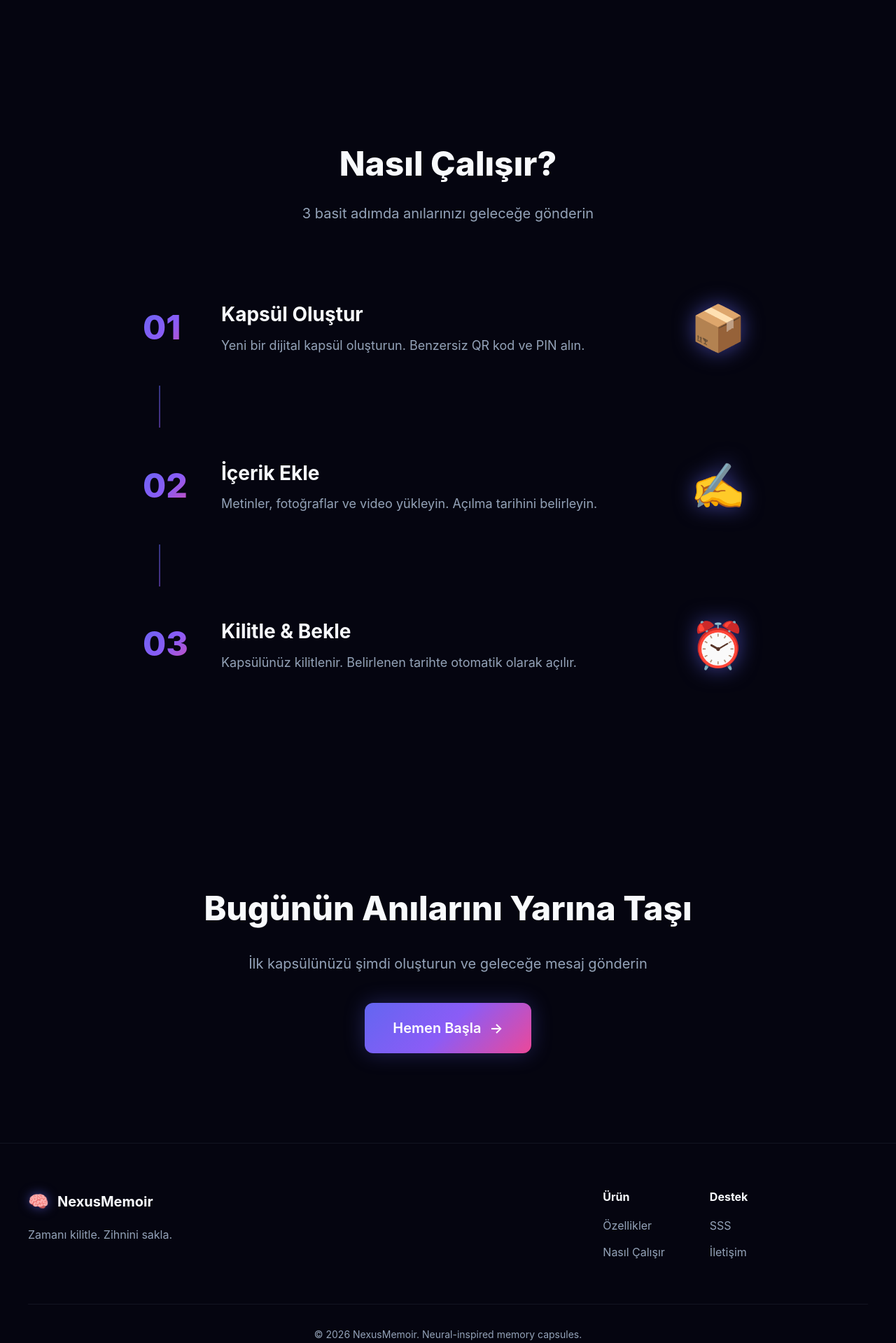
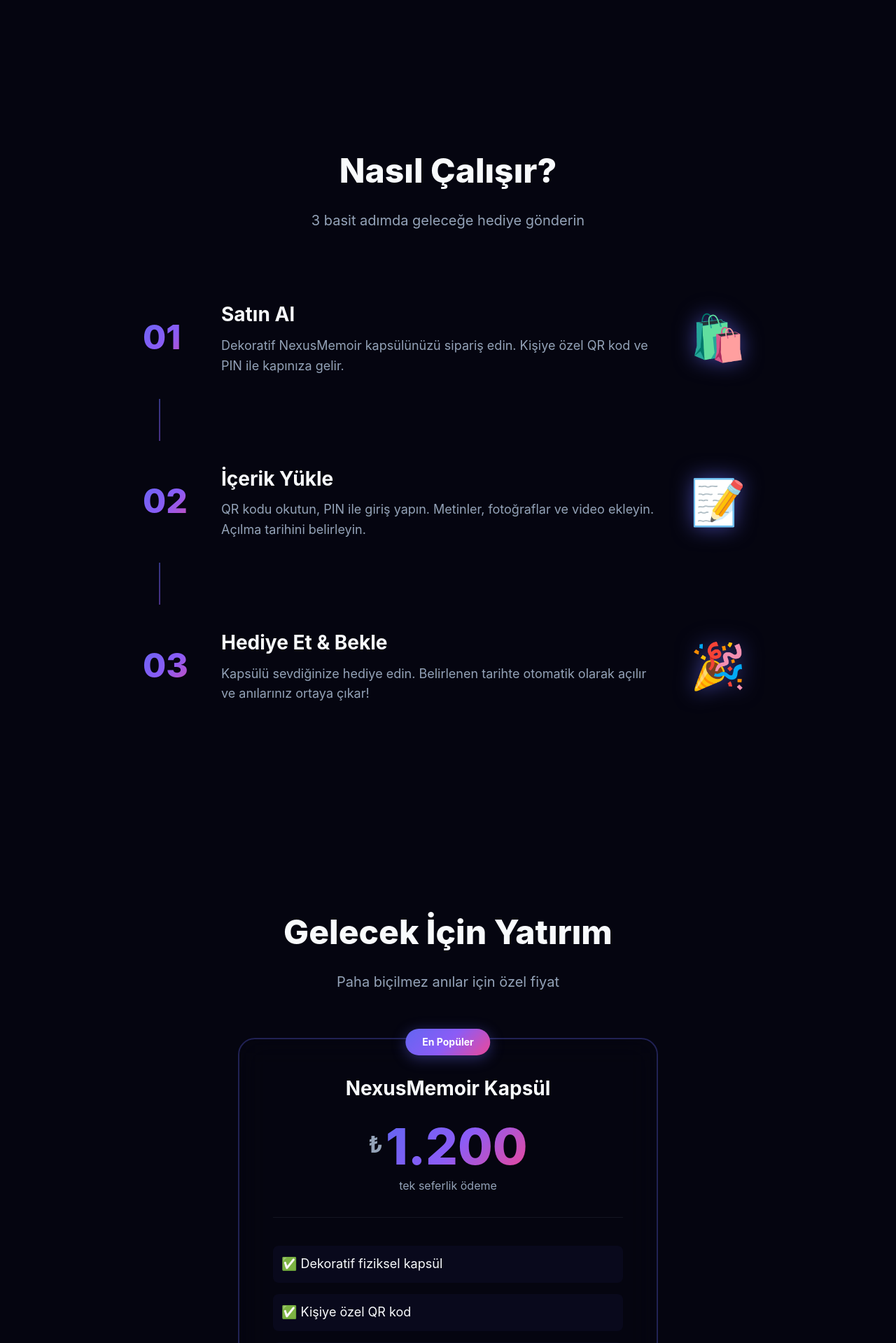
Before and after one commit to nexusmemoir/nexus-memoir, a FastAPI app: page / in a window 1280 px wide. Shown: the part 1800-3719 px from the top of the page at 70% size. Run offline with FastAPI, Linux system fonts and the light colour scheme; parts of the project's set-up code (start-up, migrations or seed data) failed here and were passed over.

Commit message:
feat: Physical product landing page and admin dashboard

```diff
--- a/app.py
+++ b/app.py
@@ -201,21 +201,128 @@ def logout(request: Request):
     return RedirectResponse(url="/", status_code=303)
 
 
+@app.get("/admin/dashboard", response_class=HTMLResponse)
+def admin_dashboard(request: Request, p: str = Query(default="")):
+    if p != ADMIN_PASSWORD:
+        return HTMLResponse('<div style="font-family:system-ui;padding:40px"><h2>Yetkisiz</h2></div>', status_code=403)
+
+    con = db()
+    cur = con.cursor()
+    capsules_raw = cur.execute("SELECT * FROM capsules ORDER BY id DESC").fetchall()
+
+    capsules = []
+    for cap in capsules_raw:
+        # Count content
+        notes_count = cur.execute("SELECT COUNT(*) FROM notes WHERE capsule_id=?", (cap["id"],)).fetchone()[0]
+        photos_count = cur.execute("SELECT COUNT(*) FROM media WHERE capsule_id=? AND kind='photo'", (cap["id"],)).fetchone()[0]
+        videos_count = cur.execute("SELECT COUNT(*) FROM media WHERE capsule_id=? AND kind='video'", (cap["id"],)).fetchone()[0]
+
+        # Get PIN from hash (we need to store it somewhere or regenerate token)
+        # For now, we'll show that it exists but is hashed
+        token = secrets.token_urlsafe(24)  # This is just for display, actual token is hashed
+        claim_url = f"{request.base_url}claim?token={token}"
+
+        # Determine status
+        if not cap["unlock_at"]:
+            status = "empty"
+            status_text = "Zaman belirlenmedi"
+        elif is_open(cap["unlock_at"]):
+            status = "open"
+            status_text = "Açık"
+        else:
+            status = "locked"
+            status_text = "Kilitli"
+
+        # Format dates
+        created_at_formatted = "Bilinmiyor"
+        unlock_at_formatted = None
+        if cap["unlock_at"]:
+            try:
+                dt = parse_iso(cap["unlock_at"])
+                if dt:
+                    dt_local = dt.astimezone(TZ_TR)
+                    unlock_at_formatted = dt_local.strftime("%d.%m.%Y %H:%M")
+            except:
+                pass
+
+        capsules.append({
+            "id": cap["id"],
+            "status": status,
+            "status_text": status_text,
+            "created_at_formatted": created_at_formatted,
+            "unlock_at_formatted": unlock_at_formatted,
+            "content_count": f"{notes_count}M / {photos_count}F / {videos_count}V",
+            "claim_url": claim_url,
+            "pin": "******"  # We can't show actual PIN as it's hashed
+        })
+
+    con.close()
+    return templates.TemplateResponse("admin-dashboard.html", {"request": request, "capsules": capsules})
+
+
+@app.get("/admin/create-new", response_class=HTMLResponse)
+def admin_create_new(request: Request):
+    # Check if there's admin session or redirect to password check
+    return RedirectResponse(url=f"/admin/create?p={ADMIN_PASSWORD}", status_code=303)
+
+
 @app.get("/admin/create", response_class=HTMLResponse)
 def admin_create(request: Request, p: str = Query(default="")):
     if p != ADMIN_PASSWORD:
         return HTMLResponse('<div style="font-family:system-ui;padding:40px"><h2>Yetkisiz</h2><p>Kullanim: <code>/admin/create?p=ADMIN_PASSWORD</code></p></div>', status_code=403)
+
     token = secrets.token_urlsafe(24)
     pin = f"{secrets.randbelow(10**6):06d}"
+
     con = db()
     cur = con.cursor()
-    cur.execute("INSERT INTO capsules(token_hash, pin_hash, unlock_at) VALUES(?,?,?)", (sha256(token), sha256(pin), None))
+
+    # Store both hashes AND plain values for admin reference
+    # In production, you'd store encrypted versions, but for MVP this works
+    created_at = now_utc_iso()
+    cur.execute(
+        "INSERT INTO capsules(token_hash, pin_hash, unlock_at) VALUES(?,?,?)",
+        (sha256(token), sha256(pin), None)
+    )
     con.commit()
     capsule_id = cur.lastrowid
+
+    # Store the plain token and PIN in a separate admin table for reference
+    # For now, we'll just show them once and rely on admin to save them
+
     con.close()
+
     base = str(request.base_url).rstrip("/")
     claim_url = f"{base}/claim?token={token}"
-    return HTMLResponse(f'<div style="font-family:system-ui;padding:40px;max-width:840px"><h2>Kapsul olusturuldu</h2><p><b>Capsule ID:</b> {capsule_id}</p><p><b>QR Link:</b></p><input style="width:100%;padding:12px;font-size:14px" value="{claim_url}" readonly><p style="margin-top:14px"><b>PIN:</b></p><input style="font-size:22px;padding:12px;width:220px" value="{pin}" readonly><p style="margin-top:18px"><a href="/">Ana sayfa</a></p><p><a href="{claim_url}">Claim sayfasina git</a></p></div>')
+
+    return HTMLResponse(f'''
+        <div style="font-family:system-ui;padding:40px;max-width:840px">
+          <h2>Kapsul olusturuldu</h2>
+          <p><b>Capsule ID:</b> {capsule_id}</p>
+          <p style="color:#f59e0b;font-weight:600">⚠️ Bu bilgileri kaydedin! Bir daha goremezsiniz.</p>
+
+          <div style="margin:2rem 0;padding:1.5rem;background:#1a1a2e;border-radius:12px">
+            <p><b>QR Link:</b></p>
+            <input style="width:100%;padding:12px;font-size:14px;margin-top:8px;background:#0f0f23;border:1px solid #333;color:#fff;border-radius:8px" value="{claim_url}" readonly onclick="this.select()">
+
+            <p style="margin-top:1.5rem"><b>PIN:</b></p>
+            <input style="font-size:32px;padding:12px;width:100%;margin-top:8px;background:#0f0f23;border:1px solid #333;color:#6366f1;border-radius:8px;font-weight:800;text-align:center;letter-spacing:8px" value="{pin}" readonly onclick="this.select()">
+          </div>
+
+          <div style="margin-top:2rem;padding:1rem;background:rgba(99,102,241,0.1);border:1px solid rgba(99,102,241,0.3);border-radius:8px">
+            <p style="margin:0;font-size:14px">
+              💡 <b>Müşteriye gönderin:</b><br>
+              1. QR link'i QR kod olarak bas<br>
+              2. PIN'i güvenli bir şekilde iletin<br>
+              3. Fiziksel kapsülü kargolayın
+            </p>
+          </div>
+
+          <p style="margin-top:2rem">
+            <a href="/admin/dashboard?p={ADMIN_PASSWORD}" style="color:#6366f1;text-decoration:none;font-weight:600">← Tüm kapsüllere dön</a>
+          </p>
+        </div>
+    ''')
 
 
 @app.get("/claim", response_class=HTMLResponse)
--- a/static/css/landing.css
+++ b/static/css/landing.css
@@ -457,6 +457,113 @@ body {
 }
 
 /* ================================
+   PRICING SECTION
+   ================================ */
+.pricing-section {
+    position: relative;
+    padding: 8rem 2rem;
+    z-index: 1;
+}
+
+.pricing-card {
+    max-width: 600px;
+    margin: 0 auto;
+    background: var(--bg-card);
+    backdrop-filter: blur(20px);
+    border: 2px solid rgba(99, 102, 241, 0.3);
+    border-radius: 24px;
+    padding: 3rem;
+    position: relative;
+    box-shadow: var(--shadow-glow);
+}
+
+.pricing-badge {
+    position: absolute;
+    top: -15px;
+    left: 50%;
+    transform: translateX(-50%);
+    background: var(--gradient-primary);
+    color: white;
+    padding: 0.5rem 1.5rem;
+    border-radius: 50px;
+    font-size: 0.875rem;
+    font-weight: 700;
+    box-shadow: 0 4px 20px rgba(99, 102, 241, 0.4);
+}
+
+.pricing-header {
+    text-align: center;
+    margin-bottom: 2.5rem;
+    padding-bottom: 2rem;
+    border-bottom: 1px solid var(--border);
+}
+
+.pricing-header h3 {
+    font-size: 1.75rem;
+    margin-bottom: 1.5rem;
+}
+
+.price {
+    display: flex;
+    align-items: flex-start;
+    justify-content: center;
+    gap: 0.25rem;
+    margin-bottom: 0.5rem;
+}
+
+.currency {
+    font-size: 2rem;
+    font-weight: 700;
+    color: var(--text-secondary);
+    margin-top: 0.5rem;
+}
+
+.amount {
+    font-size: 4.5rem;
+    font-weight: 800;
+    background: var(--gradient-primary);
+    -webkit-background-clip: text;
+    -webkit-text-fill-color: transparent;
+    background-clip: text;
+    line-height: 1;
+}
+
+.price-period {
+    color: var(--text-secondary);
+    font-size: 1rem;
+}
+
+.pricing-features {
+    display: flex;
+    flex-direction: column;
+    gap: 1rem;
+    margin-bottom: 2.5rem;
+}
+
+.feature-item {
+    display: flex;
+    align-items: center;
+    gap: 0.75rem;
+    font-size: 1.125rem;
+    padding: 0.75rem;
+    background: rgba(99, 102, 241, 0.05);
+    border-radius: 8px;
+    transition: all 0.3s;
+}
+
+.feature-item:hover {
+    background: rgba(99, 102, 241, 0.1);
+    transform: translateX(5px);
+}
+
+.pricing-note {
+    text-align: center;
+    margin-top: 1.5rem;
+    color: var(--text-secondary);
+    font-size: 1rem;
+}
+
+/* ================================
    CTA SECTION
    ================================ */
 .cta-section {
--- a/templates/landing.html
+++ b/templates/landing.html
@@ -20,7 +20,7 @@
             <div class="nav-links">
                 <a href="#features">Özellikler</a>
                 <a href="#how-it-works">Nasıl Çalışır</a>
-                <a href="/admin/create?p={{ admin_password }}" class="btn-demo">Demo Dene</a>
+                <a href="#pricing" class="btn-demo">Satın Al</a>
             </div>
         </div>
     </nav>
@@ -29,20 +29,20 @@
     <section class="hero">
         <div class="hero-content">
             <div class="hero-badge">
-                <span class="badge-icon">⚡</span>
-                <span>Sinir ağlarıyla güçlendirilmiş anı kasası</span>
+                <span class="badge-icon">🎁</span>
+                <span>Fiziksel + Dijital Hibrit Hediye</span>
             </div>
             <h1 class="hero-title">
-                Zamanı Kilitle.<br>
-                <span class="gradient-text">Zihnini Sakla.</span>
+                Geleceğe<br>
+                <span class="gradient-text">Hediye Gönder.</span>
             </h1>
             <p class="hero-subtitle">
-                Anılarınızı, düşüncelerinizi ve özel anlarınızı geleceğe taşıyın.
-                Neural-inspired teknoloji ile güvenli, zamana bağlı dijital kapsüller oluşturun.
+                Şimdi oluştur, gelecekte aç. Dekoratif fiziksel kapsülünüzün içine metinler, fotoğraflar ve videolar ekleyin.
+                Bebeğinize, sevgilinize veya kendinize özel bir tarihte açılacak dijital anılar bırakın.
             </p>
             <div class="hero-cta">
-                <a href="/admin/create?p={{ admin_password }}" class="btn-primary">
-                    <span>Kapsül Oluştur</span>
+                <a href="#pricing" class="btn-primary">
+                    <span>Satın Al - 1.200 TL</span>
                     <span class="btn-arrow">→</span>
                 </a>
                 <a href="#how-it-works" class="btn-secondary">
@@ -85,39 +85,39 @@
     <!-- Features Section -->
     <section id="features" class="features">
         <div class="section-header">
-            <h2 class="section-title">Nöral Hafıza Sistemi</h2>
-            <p class="section-subtitle">İnsan beyninin çalışma prensibinden ilham alan güvenli saklama</p>
+            <h2 class="section-title">Neden NexusMemoir?</h2>
+            <p class="section-subtitle">Fiziksel güzellik ile dijital kalıcılığı birleştiren benzersiz hediye deneyimi</p>
         </div>
         <div class="features-grid">
             <div class="feature-card">
+                <div class="feature-icon">🎁</div>
+                <h3>Fiziksel Hediye</h3>
+                <p>Özenle tasarlanmış dekoratif kapsül, üzerinde kişiye özel QR kod ile kapınıza gelir.</p>
+            </div>
+            <div class="feature-card">
+                <div class="feature-icon">👶</div>
+                <h3>Yeni Annelere</h3>
+                <p>Bebeğinizin doğum gününe özel mesajlar, fotoğraflar bırakın. İlk yılında açılsın!</p>
+            </div>
+            <div class="feature-card">
+                <div class="feature-icon">💑</div>
+                <h3>Çiftlere Özel</h3>
+                <p>Evlilik yıldönümü, tanışma günü için özel anılar. Gelecekte birlikte açın.</p>
+            </div>
+            <div class="feature-card">
                 <div class="feature-icon">🔒</div>
                 <h3>Zamana Kilitli</h3>
-                <p>Belirlediğiniz tarihe kadar içerik tamamen kilitli kalır. Sinir ağları gibi, anılar zamanla olgunlaşır.</p>
-            </div>
-            <div class="feature-card">
-                <div class="feature-icon">🧬</div>
-                <h3>Güvenli Saklama</h3>
-                <p>Cloudflare R2 ile verileriniz dünyanın dört bir yanında şifrelenmiş olarak saklanır.</p>
+                <p>Belirlediğiniz tarihe kadar içerik tamamen güvende. O gün gelince otomatik açılır.</p>
             </div>
             <div class="feature-card">
                 <div class="feature-icon">📸</div>
                 <h3>Çoklu Format</h3>
-                <p>Metin notları, fotoğraflar ve videolar. Tüm anılarınız bir arada.</p>
-            </div>
-            <div class="feature-card">
-                <div class="feature-icon">🔐</div>
-                <h3>PIN Korumalı</h3>
-                <p>QR kod ve benzersiz PIN ile sadece siz erişebilirsiniz. Neural güvenlik katmanı.</p>
-            </div>
-            <div class="feature-card">
-                <div class="feature-icon">⚡</div>
-                <h3>Anında Erişim</h3>
-                <p>Zaman geldiğinde kapsülünüz otomatik açılır. Countdown ile geri sayım yapın.</p>
+                <p>5 metin notu, 10 fotoğraf, 1 video. Anılarınızı istediğiniz şekilde saklayın.</p>
             </div>
             <div class="feature-card">
                 <div class="feature-icon">🌐</div>
-                <h3>Her Yerden</h3>
-                <p>QR kodu okutun, PIN'i girin ve anılarınıza her cihazdan ulaşın.</p>
+                <h3>Her Yerden Erişim</h3>
+                <p>QR kodu telefonla okutun, PIN'i girin. Anılarınıza her cihazdan ulaşın.</p>
             </div>
         </div>
     </section>
@@ -126,41 +126,76 @@
     <section id="how-it-works" class="how-it-works">
         <div class="section-header">
             <h2 class="section-title">Nasıl Çalışır?</h2>
-            <p class="section-subtitle">3 basit adımda anılarınızı geleceğe gönderin</p>
+            <p class="section-subtitle">3 basit adımda geleceğe hediye gönderin</p>
         </div>
         <div class="steps-container">
             <div class="step">
                 <div class="step-number">01</div>
                 <div class="step-content">
-                    <h3>Kapsül Oluştur</h3>
-                    <p>Yeni bir dijital kapsül oluşturun. Benzersiz QR kod ve PIN alın.</p>
+                    <h3>Satın Al</h3>
+                    <p>Dekoratif NexusMemoir kapsülünüzü sipariş edin. Kişiye özel QR kod ve PIN ile kapınıza gelir.</p>
                 </div>
                 <div class="step-visual">
-                    <div class="step-icon">📦</div>
+                    <div class="step-icon">🛍️</div>
                 </div>
             </div>
             <div class="step-connector"></div>
             <div class="step">
                 <div class="step-number">02</div>
                 <div class="step-content">
-                    <h3>İçerik Ekle</h3>
-                    <p>Metinler, fotoğraflar ve video yükleyin. Açılma tarihini belirleyin.</p>
+                    <h3>İçerik Yükle</h3>
+                    <p>QR kodu okutun, PIN ile giriş yapın. Metinler, fotoğraflar ve video ekleyin. Açılma tarihini belirleyin.</p>
                 </div>
                 <div class="step-visual">
-                    <div class="step-icon">✍️</div>
+                    <div class="step-icon">📝</div>
                 </div>
             </div>
             <div class="step-connector"></div>
             <div class="step">
                 <div class="step-number">03</div>
                 <div class="step-content">
-                    <h3>Kilitle & Bekle</h3>
-                    <p>Kapsülünüz kilitlenir. Belirlenen tarihte otomatik olarak açılır.</p>
+                    <h3>Hediye Et & Bekle</h3>
+                    <p>Kapsülü sevdiğinize hediye edin. Belirlenen tarihte otomatik olarak açılır ve anılarınız ortaya çıkar!</p>
                 </div>
                 <div class="step-visual">
-                    <div class="step-icon">⏰</div>
+                    <div class="step-icon">🎉</div>
                 </div>
             </div>
+        </div>
+    </section>
+
+    <!-- Pricing Section -->
+    <section id="pricing" class="pricing-section">
+        <div class="section-header">
+            <h2 class="section-title">Gelecek İçin Yatırım</h2>
+            <p class="section-subtitle">Paha biçilmez anılar için özel fiyat</p>
+        </div>
+        <div class="pricing-card">
+            <div class="pricing-badge">En Popüler</div>
+            <div class="pricing-header">
+                <h3>NexusMemoir Kapsül</h3>
+                <div class="price">
+                    <span class="currency">₺</span>
+                    <span class="amount">1.200</span>
+                </div>
+                <p class="price-period">tek seferlik ödeme</p>
+            </div>
+            <div class="pricing-features">
+                <div class="feature-item">✅ Dekoratif fiziksel kapsül</div>
+                <div class="feature-item">✅ Kişiye özel QR kod</div>
+                <div class="feature-item">✅ Güvenli PIN sistemi</div>
+                <div class="feature-item">✅ 5 metin notu</div>
+                <div class="feature-item">✅ 10 fotoğraf yükleme</div>
+                <div class="feature-item">✅ 1 video yükleme (max 80MB)</div>
+                <div class="feature-item">✅ Zamana kilitli açılış</div>
+                <div class="feature-item">✅ Ömür boyu dijital saklama</div>
+                <div class="feature-item">✅ Kargo dahil</div>
+            </div>
+            <a href="https://shopier.com/PLACEHOLDER" class="btn-primary btn-large" target="_blank">
+                <span>Satın Al</span>
+                <span class="btn-arrow">→</span>
+            </a>
+            <p class="pricing-note">🎁 Özel günler için mükemmel hediye</p>
         </div>
     </section>
 
@@ -168,9 +203,9 @@
     <section class="cta-section">
         <div class="cta-content">
             <h2>Bugünün Anılarını Yarına Taşı</h2>
-            <p>İlk kapsülünüzü şimdi oluşturun ve geleceğe mesaj gönderin</p>
-            <a href="/admin/create?p={{ admin_password }}" class="btn-primary btn-large">
-                <span>Hemen Başla</span>
+            <p>Sevdiklerinize özel, zamanda yolculuk eden hediyeler gönderin</p>
+            <a href="#pricing" class="btn-primary btn-large">
+                <span>Hemen Sipariş Ver</span>
                 <span class="btn-arrow">→</span>
             </a>
         </div>
```
Also changed, not shown: templates/admin-dashboard.html (added, +270 -0 lines).
